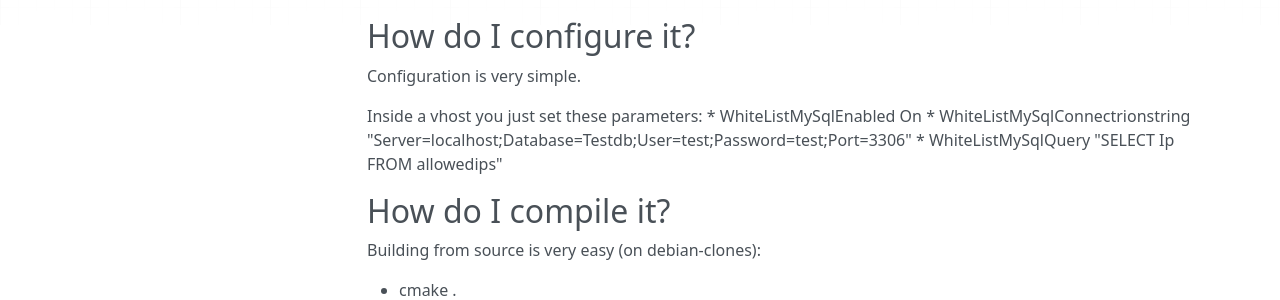
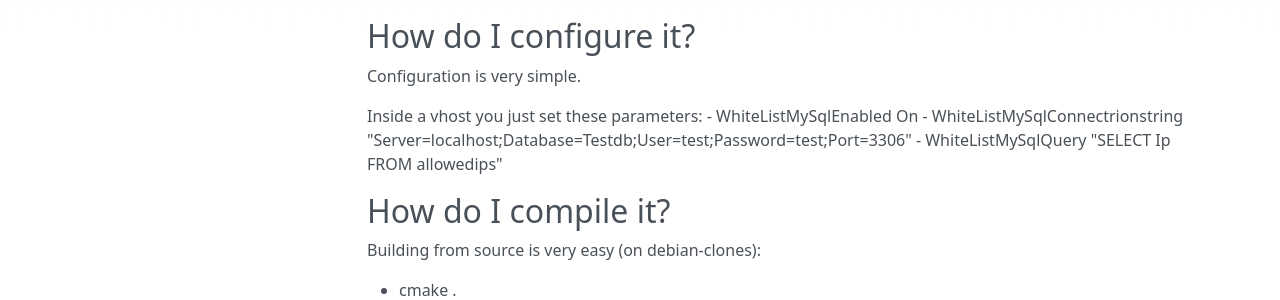
Before and after one commit to erwinwolff/mod_whitelist_apache_mysql, an MkDocs documentation site: the page built from docs/index.md, in a window 1280 px wide. Shown: the part 281-581 px from the top of the page. Built offline with MkDocs 1.6.1, drawn with Linux system fonts in a browser that asks for light colours; nearby versions of some CDN libraries.

```diff
--- a/docs/index.md
+++ b/docs/index.md
@@ -1,23 +1,23 @@
 ## Why Mod_Whitelist?
 Because sometimes you need simple IP based filtering. It is manageable from a MySQL table, it is up to you to fill the MySQL table. Its components are:
 
-* CMake (for development only)
-* [Apache 2.4](https://httpd.apache.org/)
-* Either [MySQL](https://www.mysql.com/) or [MariaDB](https://mariadb.com/)
-* mod_whitelist
+- CMake (for development only)
+- [Apache 2.4](https://httpd.apache.org/)
+- Either [MySQL](https://www.mysql.com/) or [MariaDB](https://mariadb.com/)
+- mod_whitelist
 
 ## How do I configure it?
 Configuration is very simple.
 
 Inside a vhost you just set these parameters:
-* WhiteListMySqlEnabled On
-* WhiteListMySqlConnectrionstring "Server=localhost;Database=Testdb;User=test;Password=test;Port=3306"
-* WhiteListMySqlQuery "SELECT Ip FROM allowedips"
+- WhiteListMySqlEnabled On
+- WhiteListMySqlConnectrionstring "Server=localhost;Database=Testdb;User=test;Password=test;Port=3306"
+- WhiteListMySqlQuery "SELECT Ip FROM allowedips"
 
 ## How do I compile it?
 Building from source is very easy (on debian-clones):
 
-* cmake .
-* make
-* ./apxs.sh
-* service apache2 restart
+- cmake .
+- make
+- ./apxs.sh
+- service apache2 restart
```
